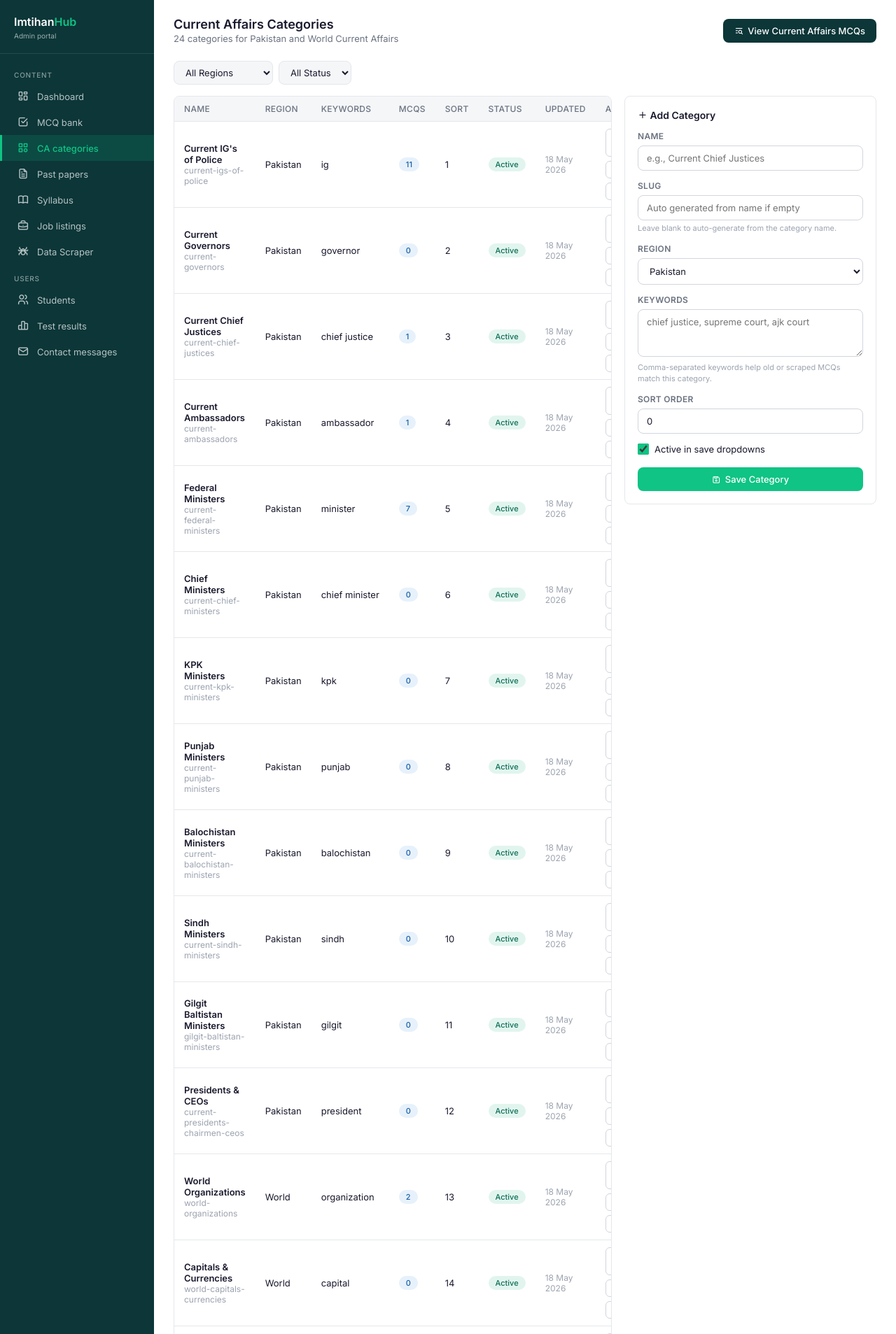
After one commit to nomanumar44/imtihan-backend, a Django app: page /dashboard/current-affairs-categories/ in a window 1280 px wide. The commit adds this page. Shown: the top 1907 px of the page at 70% size. Run offline with Django 5.2, Linux system fonts and the light colour scheme; a user stored in the database is signed in; data comes from the database, SQL or seed files in the repository.

Commit message:
feat: add Current Affairs category management with CRUD operations and UI integration

```diff
--- a/core/dashboard_urls.py
+++ b/core/dashboard_urls.py
@@ -11,6 +11,9 @@ urlpatterns = [
     path('mcqs/<int:pk>/edit/', dashboard_views.dashboard_mcq_edit, name='dashboard_mcq_edit'),
     path('mcqs/export/', dashboard_views.dashboard_mcq_export, name='dashboard_mcq_export'),
     path('mcqs/import/', dashboard_views.dashboard_mcq_import, name='dashboard_mcq_import'),
+    path('current-affairs-categories/', dashboard_views.dashboard_current_affairs_categories, name='dashboard_current_affairs_categories'),
+    path('current-affairs-categories/<int:pk>/edit/', dashboard_views.dashboard_current_affairs_category_edit, name='dashboard_current_affairs_category_edit'),
+    path('current-affairs-categories/<int:pk>/delete/', dashboard_views.dashboard_current_affairs_category_delete, name='dashboard_current_affairs_category_delete'),
 
     path('past-papers/', dashboard_views.dashboard_past_papers, name='dashboard_past_papers'),
     path('past-papers/upload/', dashboard_views.dashboard_past_paper_create, name='dashboard_past_paper_create'),
--- a/core/forms.py
+++ b/core/forms.py
@@ -1,5 +1,6 @@
 from django import forms
-from .models import JobListing, Syllabus, PastPaper, Exam, Subject, MCQ
+from django.utils.text import slugify
+from .models import JobListing, Syllabus, PastPaper, Exam, Subject, CurrentAffairsCategory, MCQ
 
 class JobListingForm(forms.ModelForm):
     class Meta:
@@ -72,3 +73,47 @@ class MCQForm(forms.ModelForm):
             'current_affairs_category': forms.Select(attrs={'class': 'form-input'}),
             'status': forms.Select(attrs={'class': 'form-input'}),
         }
+
+
+class CurrentAffairsCategoryForm(forms.ModelForm):
+    class Meta:
+        model = CurrentAffairsCategory
+        fields = ['name', 'slug', 'region', 'keywords', 'sort_order', 'is_active']
+        widgets = {
+            'name': forms.TextInput(attrs={
+                'class': 'form-input',
+                'placeholder': 'e.g., Current Chief Justices'
+            }),
+            'slug': forms.TextInput(attrs={
+                'class': 'form-input',
+                'placeholder': 'Auto generated from name if empty'
+            }),
+            'region': forms.Select(attrs={'class': 'form-input'}),
+            'keywords': forms.Textarea(attrs={
+                'class': 'form-input',
+                'rows': 3,
+                'placeholder': 'chief justice, supreme court, ajk court'
+            }),
+            'sort_order': forms.NumberInput(attrs={
+                'class': 'form-input',
+                'min': 0
+            }),
+            'is_active': forms.CheckboxInput(attrs={'class': 'form-checkbox'}),
+        }
+
+    def __init__(self, *args, **kwargs):
+        super().__init__(*args, **kwargs)
+        self.fields['slug'].required = False
+
+    def clean_slug(self):
+        raw_slug = self.cleaned_data.get('slug') or self.cleaned_data.get('name') or ''
+        slug = slugify(raw_slug)
+        if not slug:
+            raise forms.ValidationError('Please enter a valid category name or slug.')
+
+        qs = CurrentAffairsCategory.objects.filter(slug=slug)
+        if self.instance.pk:
+            qs = qs.exclude(pk=self.instance.pk)
+        if qs.exists():
+            raise forms.ValidationError('A category with this slug already exists.')
+        return slug
--- a/core/management/commands/scrape_data.py
+++ b/core/management/commands/scrape_data.py
@@ -420,7 +420,7 @@ class Command(BaseCommand):
         elements2 = []
         if not self.stop_requested():
             self.stdout.write(self.style.MIGRATE_LABEL('  [2/3] Scraping cssmcqs.com...'))
-            url2 = 'https://cssmcqs.com/pakistan-studies-mcqs-for-css-pms/'
+            url2 = 'https://cssmcqs.com'
             elements2 = suite.scrape_static(
                 url2,
                 '.mcq-question, .question-text, article h3, .entry-content p strong'
--- a/templates/dashboard/base.html
+++ b/templates/dashboard/base.html
@@ -447,6 +447,9 @@
       <a href="{% url 'dashboard_mcqs' %}" class="nav-item {% if active_page == 'mcqs' %}active{% endif %}">
         <i class="ti ti-checkbox"></i> MCQ bank
       </a>
+      <a href="{% url 'dashboard_current_affairs_categories' %}" class="nav-item {% if active_page == 'ca_categories' %}active{% endif %}">
+        <i class="ti ti-category"></i> CA categories
+      </a>
       <a href="{% url 'dashboard_past_papers' %}" class="nav-item {% if active_page == 'past_papers' %}active{% endif %}">
         <i class="ti ti-file-text"></i> Past papers
       </a>
--- /dev/null
+++ b/templates/dashboard/current_affairs_categories.html
@@ -0,0 +1,233 @@
+{% extends "dashboard/base.html" %}
+{% block title %}Current Affairs Categories{% endblock %}
+{% block content %}
+
+<style>
+  .category-grid {
+    display: grid;
+    grid-template-columns: minmax(0, 1fr) 360px;
+    gap: 18px;
+    align-items: start;
+  }
+  .category-form {
+    border: 0.5px solid var(--color-border-tertiary);
+    border-radius: var(--border-radius-md);
+    padding: 18px;
+    background: #fff;
+  }
+  .category-form h3 {
+    font-size: 14px;
+    font-weight: 600;
+    margin-bottom: 14px;
+    color: var(--color-text-primary);
+  }
+  .form-group {
+    margin-bottom: 14px;
+  }
+  .form-group label {
+    display: block;
+    font-size: 12px;
+    font-weight: 600;
+    color: var(--color-text-secondary);
+    margin-bottom: 6px;
+    text-transform: uppercase;
+    letter-spacing: 0.3px;
+  }
+  .form-input {
+    width: 100%;
+    padding: 9px 12px;
+    border: 0.5px solid var(--color-border-secondary);
+    border-radius: var(--border-radius-md);
+    font-size: 13px;
+    font-family: inherit;
+    color: var(--color-text-primary);
+    background: #fff;
+    outline: none;
+  }
+  .form-input:focus {
+    border-color: var(--brand-green);
+    box-shadow: 0 0 0 3px rgba(15, 196, 132, 0.1);
+  }
+  .checkbox-row {
+    display: flex;
+    align-items: center;
+    gap: 8px;
+    font-size: 13px;
+    color: var(--color-text-primary);
+    margin: 4px 0 18px;
+  }
+  .checkbox-row input {
+    width: 16px;
+    height: 16px;
+    accent-color: var(--brand-green);
+  }
+  .helptext {
+    display: block;
+    font-size: 11px;
+    color: var(--color-text-tertiary);
+    margin-top: 4px;
+    line-height: 1.4;
+  }
+  .errorlist {
+    list-style: none;
+    color: #A32D2D;
+    font-size: 12px;
+    margin-top: 5px;
+  }
+  .muted {
+    font-size: 12px;
+    color: var(--color-text-tertiary);
+  }
+  .actions-cell {
+    display: flex;
+    gap: 6px;
+    flex-wrap: wrap;
+  }
+  .inline-delete {
+    display: inline;
+  }
+  @media(max-width: 980px) {
+    .category-grid {
+      grid-template-columns: 1fr;
+    }
+  }
+</style>
+
+<div class="top-bar">
+  <div>
+    <div class="page-title">Current Affairs Categories</div>
+    <div class="page-subtitle">{{ total_count }} categories for Pakistan and World Current Affairs</div>
+  </div>
+  <div style="display:flex;gap:10px;flex-wrap:wrap;justify-content:flex-end">
+    <a href="{% url 'dashboard_mcqs' %}?subject=current-affairs" class="btn-add" style="background:#0C3638">
+      <i class="ti ti-list-search"></i> View Current Affairs MCQs
+    </a>
+  </div>
+</div>
+
+<div class="filter-bar">
+  <select id="regionFilter" onchange="applyCategoryFilters()">
+    <option value="">All Regions</option>
+    <option value="pakistan" {% if request.GET.region == 'pakistan' %}selected{% endif %}>Pakistan Affairs</option>
+    <option value="world" {% if request.GET.region == 'world' %}selected{% endif %}>World Affairs</option>
+  </select>
+  <select id="statusFilter" onchange="applyCategoryFilters()">
+    <option value="">All Status</option>
+    <option value="active" {% if request.GET.status == 'active' %}selected{% endif %}>Active</option>
+    <option value="inactive" {% if request.GET.status == 'inactive' %}selected{% endif %}>Inactive</option>
+  </select>
+</div>
+
+<div class="category-grid">
+  <div class="table-wrap">
+    <table>
+      <thead>
+        <tr>
+          <th>Name</th>
+          <th>Region</th>
+          <th>Keywords</th>
+          <th>MCQs</th>
+          <th>Sort</th>
+          <th>Status</th>
+          <th>Updated</th>
+          <th>Actions</th>
+        </tr>
+      </thead>
+      <tbody>
+        {% for category in categories %}
+          <tr>
+            <td>
+              <strong>{{ category.name }}</strong>
+              <div class="muted">{{ category.slug }}</div>
+            </td>
+            <td>{{ category.get_region_display }}</td>
+            <td class="truncate" title="{{ category.keywords }}">{{ category.keywords|default:"-" }}</td>
+            <td>
+              <a href="{% url 'dashboard_mcqs' %}?subject=current-affairs&current_affairs_category={{ category.slug }}" class="badge badge-blue" style="text-decoration:none">
+                {{ category.mcq_count }}
+              </a>
+            </td>
+            <td>{{ category.sort_order }}</td>
+            <td>
+              {% if category.is_active %}
+                <span class="badge badge-green">Active</span>
+              {% else %}
+                <span class="badge badge-red">Inactive</span>
+              {% endif %}
+            </td>
+            <td style="font-size:12px;color:var(--color-text-tertiary)">{{ category.updated_at|date:"d M Y" }}</td>
+            <td>
+              <div class="actions-cell">
+                <a href="{% url 'dashboard_mcqs' %}?subject=current-affairs&current_affairs_category={{ category.slug }}" class="action-btn">View MCQs</a>
+                <a href="{% url 'dashboard_current_affairs_category_edit' category.pk %}" class="action-btn">Edit</a>
+                <form method="post" action="{% url 'dashboard_current_affairs_category_delete' category.pk %}" class="inline-delete" onsubmit="return confirm('Delete {{ category.name|escapejs }}? Linked MCQs will stay saved but this category will be removed from them.');">
+                  {% csrf_token %}
+                  <button type="submit" class="action-btn danger">Delete</button>
+                </form>
+              </div>
+            </td>
+          </tr>
+        {% empty %}
+          <tr>
+            <td colspan="8" class="empty-state"><i class="ti ti-category-off"></i>No categories found</td>
+          </tr>
+        {% endfor %}
+      </tbody>
+    </table>
+  </div>
+
+  <div class="category-form">
+    <h3><i class="ti ti-plus"></i> Add Category</h3>
+    <form method="post">
+      {% csrf_token %}
+      <div class="form-group">
+        <label for="{{ form.name.id_for_label }}">Name</label>
+        {{ form.name }}
+        {{ form.name.errors }}
+      </div>
+      <div class="form-group">
+        <label for="{{ form.slug.id_for_label }}">Slug</label>
+        {{ form.slug }}
+        <span class="helptext">Leave blank to auto-generate from the category name.</span>
+        {{ form.slug.errors }}
+      </div>
+      <div class="form-group">
+        <label for="{{ form.region.id_for_label }}">Region</label>
+        {{ form.region }}
+        {{ form.region.errors }}
+      </div>
+      <div class="form-group">
+        <label for="{{ form.keywords.id_for_label }}">Keywords</label>
+        {{ form.keywords }}
+        <span class="helptext">Comma-separated keywords help old or scraped MCQs match this category.</span>
+        {{ form.keywords.errors }}
+      </div>
+      <div class="form-group">
+        <label for="{{ form.sort_order.id_for_label }}">Sort Order</label>
+        {{ form.sort_order }}
+        {{ form.sort_order.errors }}
+      </div>
+      <label class="checkbox-row">
+        {{ form.is_active }} Active in save dropdowns
+      </label>
+      {{ form.is_active.errors }}
+      <button type="submit" class="btn-add" style="width:100%;justify-content:center">
+        <i class="ti ti-device-floppy"></i> Save Category
+      </button>
+    </form>
+  </div>
+</div>
+
+<script>
+function applyCategoryFilters() {
+  const params = new URLSearchParams();
+  const region = document.getElementById('regionFilter').value;
+  const status = document.getElementById('statusFilter').value;
+  if (region) params.set('region', region);
+  if (status) params.set('status', status);
+  const query = params.toString();
+  location.href = query ? `?${query}` : location.pathname;
+}
+</script>
+
+{% endblock %}
--- a/templates/dashboard/form.html
+++ b/templates/dashboard/form.html
@@ -108,6 +108,8 @@
         <a href="{% url 'dashboard_syllabus' %}" class="btn-cancel">Cancel</a>
       {% elif active_page == 'past_papers' %}
         <a href="{% url 'dashboard_past_papers' %}" class="btn-cancel">Cancel</a>
+      {% elif active_page == 'ca_categories' %}
+        <a href="{% url 'dashboard_current_affairs_categories' %}" class="btn-cancel">Cancel</a>
       {% else %}
         <a href="{% url 'dashboard_home' %}" class="btn-cancel">Cancel</a>
       {% endif %}
```
Also changed, not shown: core/dashboard_views.py (+78 -2 lines), templates/dashboard/mcqs.html (+30 -0 lines).
